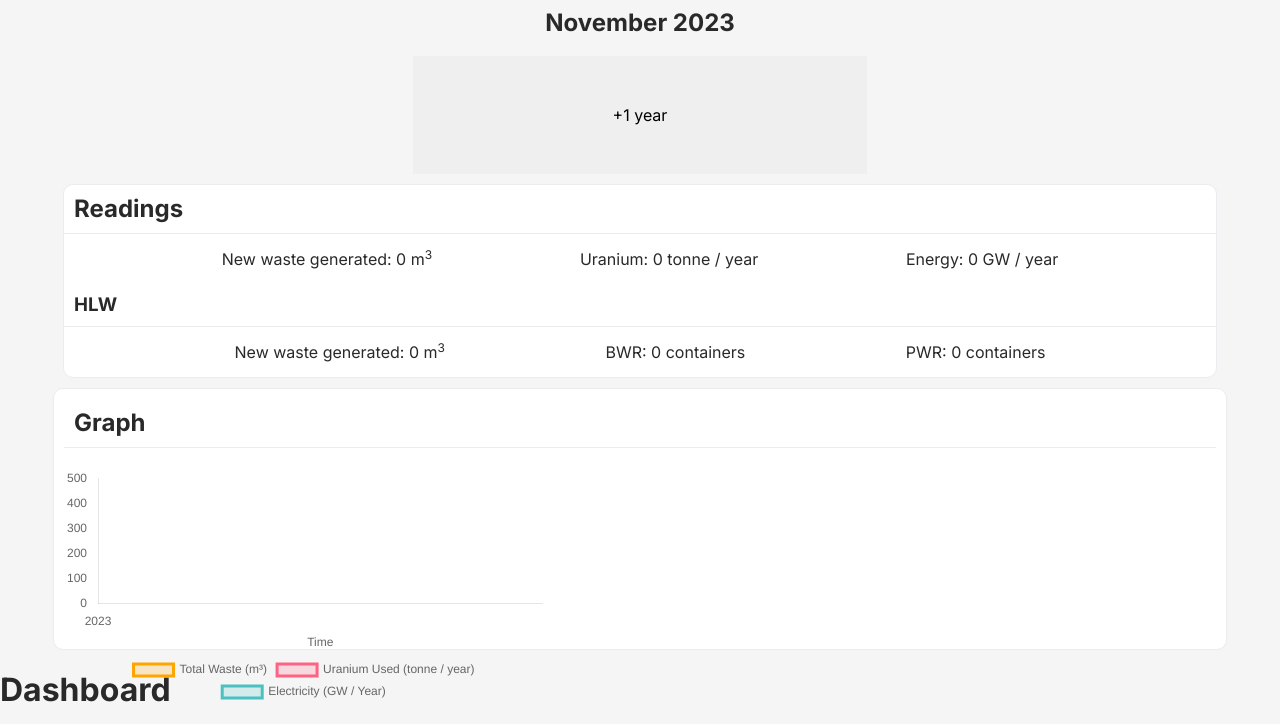
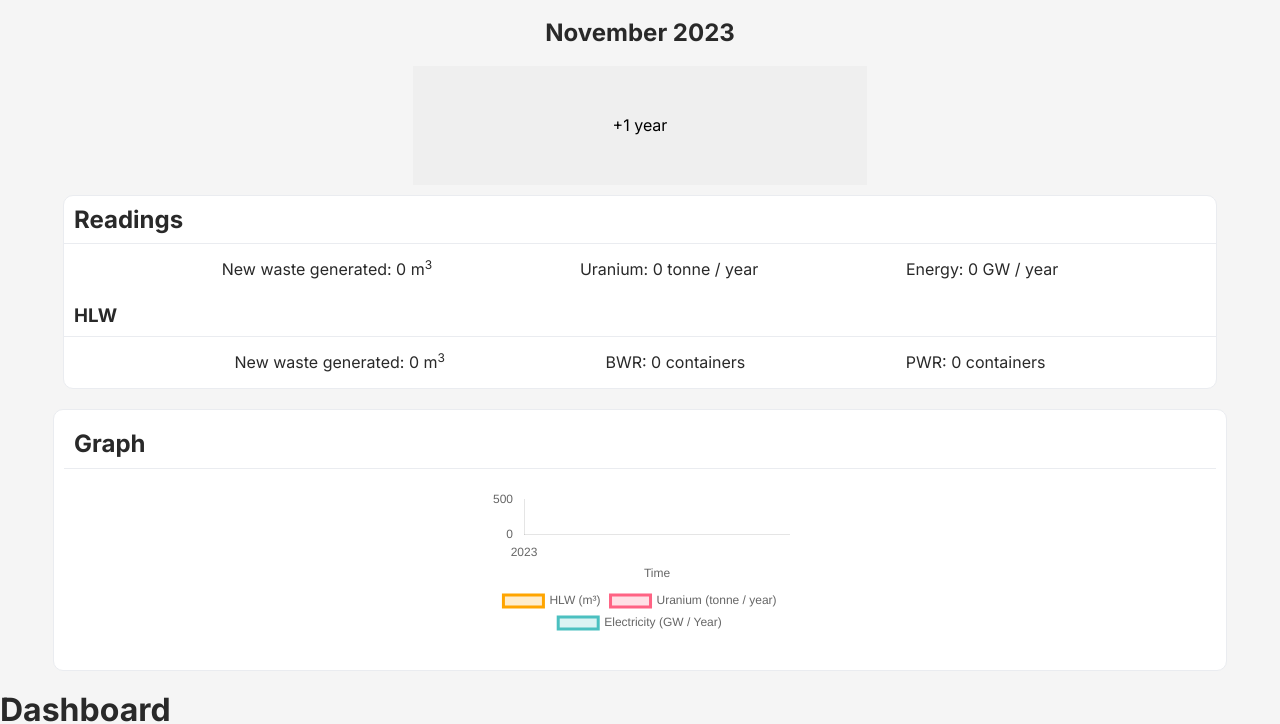
Before and after one commit to MatthewKokin/hlw-simulation, a plain HTML site: page index.html in a window 1280 px wide. Shown: the part 91-815 px from the top of the page. Drawn offline with nearby package versions, Linux system fonts and the light colour scheme.

Commit message:
chore: small formatting

```diff
--- a/JS/graph.js
+++ b/JS/graph.js
@@ -11,7 +11,7 @@ export function setupChart() {
         data: {
             labels: yearsData, // X-axis labels
             datasets: [{
-                label: 'Total Waste (m³)',
+                label: 'HLW (m³)',
                 data: wasteData, // Y-axis data
                 fill: true, // Add a hue under the line
                 backgroundColor: 'rgba(255, 165, 0, 0.2)',
@@ -19,7 +19,7 @@ export function setupChart() {
                 tension: 0.1,
                 pointRadius: 0 // Remove the dots on the graph
             },{
-                label: 'Uranium Used (tonne / year)',
+                label: 'Uranium (tonne / year)',
                 data: uraniumMassData,
                 fill: true, // Enable fill for the uranium dataset
                 backgroundColor: 'rgba(255, 99, 132, 0.2)', // Use a semi-transparent background color
--- a/JS/main.js
+++ b/JS/main.js
@@ -29,7 +29,7 @@ function increment() {
     uraniumMassEl.innerHTML = "Uranium: " + totalUraniumUsedThisYear.toFixed(0) + " tonne / year"
     energyEl.innerHTML = "Energy: " + totalElectricityThisYear.toFixed(2) + " GW / year"
     BWREl.innerHTML = "BWR: " + BWRcontainers.toFixed(0) + " containers"
-    PWREl.innerHTML = "BWR: " + PWRcontainers.toFixed(0) + " containers"
+    PWREl.innerHTML = "PWR: " + PWRcontainers.toFixed(0) + " containers"
 
     updateChart(count, wasteVolumeAllTimeTotal, totalUraniumUsedThisYear, totalElectricityThisYear)
     updateDashboard(powerPlants, wasteVolumesThisYear);
--- a/style.css
+++ b/style.css
@@ -8,6 +8,7 @@ body{
     flex-direction: column;
     justify-content: center;
     align-items: center;
+    height: 500px;
 }
 
 .readings{
@@ -48,6 +49,10 @@ body{
     margin: auto;
     font-size: 1em;
     padding: 10px;
+}
+
+canvas {
+    margin: auto;
 }
 
 .chart h2 {
```
